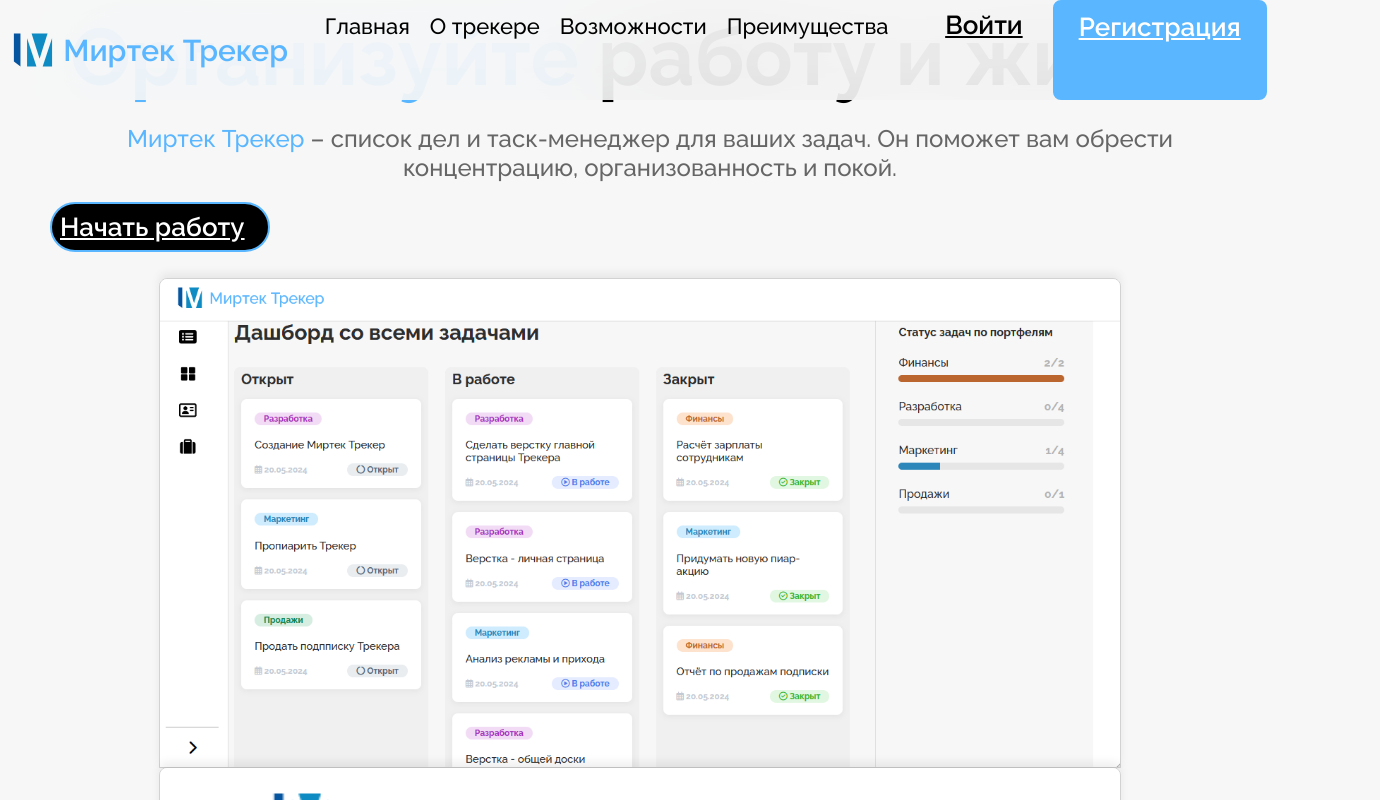
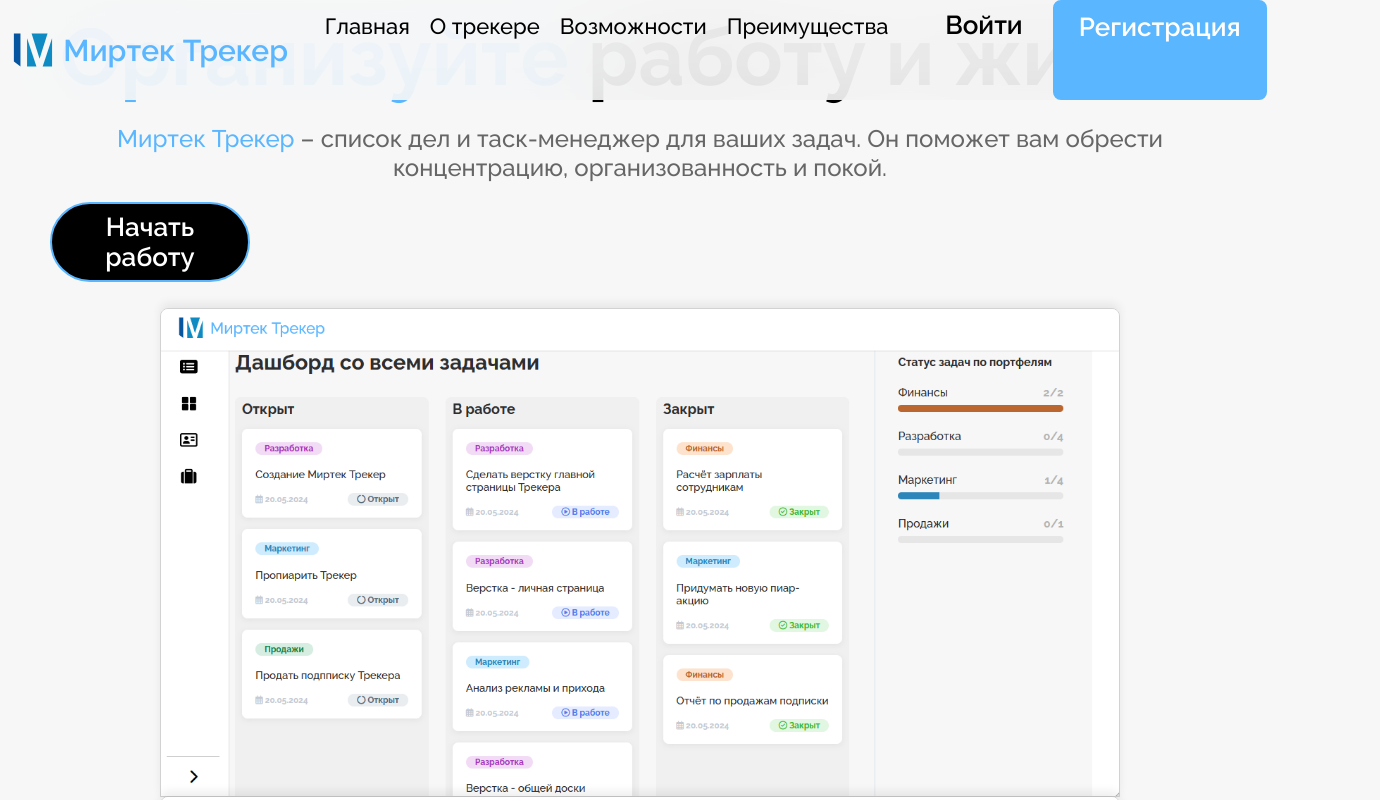
Before and after one commit to IliaGurelev/MirTecTracker, a Vue app: page / in a window 1280 px wide. Shown: the top 800 px of the page, 1380 px wide, since content can reach past the window. Built offline with nearby package versions, Linux system fonts and the light colour scheme.

Commit message:
Обновил общие стили

```diff
--- a/src/assets/style.css
+++ b/src/assets/style.css
@@ -8,6 +8,8 @@
   margin: 0;
   padding: 0;
   list-style: none;
+  box-sizing: border-box;
+  text-decoration: none;
 }
 
 body {
```
